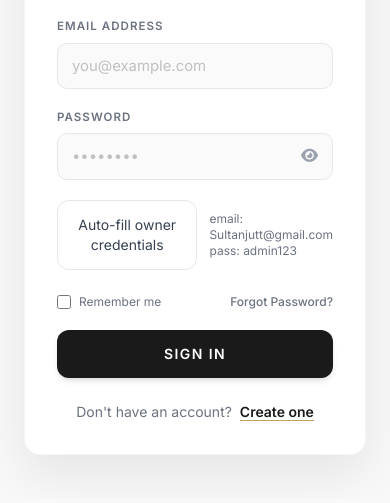
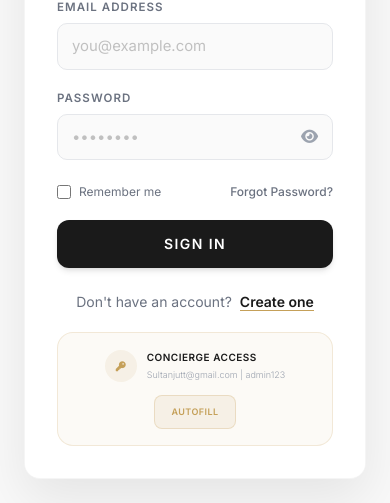
Before and after one commit to UsamaAkbar727/ShoppingStore, a PHP site: page /auth/login.php in a window 390 px wide. Shown: the part 346-849 px from the top of the page. Before the commit the page ends 811 px from the top, so only its background shows below. Run offline with PHP 8.4, Linux system fonts and the light colour scheme; some libraries are stand-ins or nearby versions.

Commit message:
feat: implement user authentication system with signup and login functionality

```diff
--- a/auth/login.php
+++ b/auth/login.php
@@ -243,14 +243,6 @@ $page_title = "Login | FashionStore";
                         </div>
                     </div>
 
-                    <div class="flex items-center justify-between gap-3">
-                        <button type="button" id="fillOwnerLogin"
-                                class="w-full py-3.5 border border-gray-200 rounded-xl text-sm text-gray-700 hover:bg-gray-50 transition">
-                            Auto-fill owner credentials
-                        </button>
-                        <span class="text-xs text-gray-500">email: Sultanjutt@gmail.com<br>pass: admin123</span>
-                    </div>
-
                     <!-- Remember / Forgot -->
                     <div class="flex items-center justify-between text-xs text-gray-500 pt-1">
                         <label class="flex items-center gap-2 cursor-pointer group">
@@ -273,6 +265,23 @@ $page_title = "Login | FashionStore";
                         </p>
                     </div>
 
+                    <!-- Concierge Quick Access Panel (Modern / Luxury display) -->
+                    <div class="mt-4 p-4 rounded-2xl bg-gold/5 border border-gold/20 flex flex-col sm:flex-row items-center justify-between gap-3 text-xs">
+                        <div class="flex items-center gap-2.5">
+                            <div class="w-8 h-8 rounded-full bg-gold/10 flex items-center justify-center text-gold">
+                                <i class="fas fa-key text-[10px]"></i>
+                            </div>
+                            <div class="text-left">
+                                <p class="text-luxury font-bold uppercase tracking-wider text-[10px]">Concierge Access</p>
+                                <p class="text-gray-400 font-light text-[9px] mt-0.5">Sultanjutt@gmail.com | admin123</p>
+                            </div>
+                        </div>
+                        <button type="button" id="fillOwnerLogin"
+                                class="px-4 py-2 bg-gold/10 hover:bg-gold text-gold hover:text-white transition-all rounded-lg font-bold tracking-wider uppercase text-[9px] border border-gold/25 hover:shadow-md">
+                            Autofill
+                        </button>
+                    </div>
+
                 </form>
             </div>
         </div>
@@ -292,10 +301,12 @@ $page_title = "Login | FashionStore";
             eyeIcon.classList.toggle('fa-eye-slash',  show);
         });
 
-        fillOwnerLogin.addEventListener('click', () => {
-            identifierInput.value = 'Sultanjutt@gmail.com';
-            pwInput.value = 'admin123';
-        });
+        if (fillOwnerLogin) {
+            fillOwnerLogin.addEventListener('click', () => {
+                if (identifierInput) identifierInput.value = 'Sultanjutt@gmail.com';
+                if (pwInput) pwInput.value = 'admin123';
+            });
+        }
     </script>
 
 </body>
```
Also changed, not shown: auth/signup.php (+0 -21 lines).
